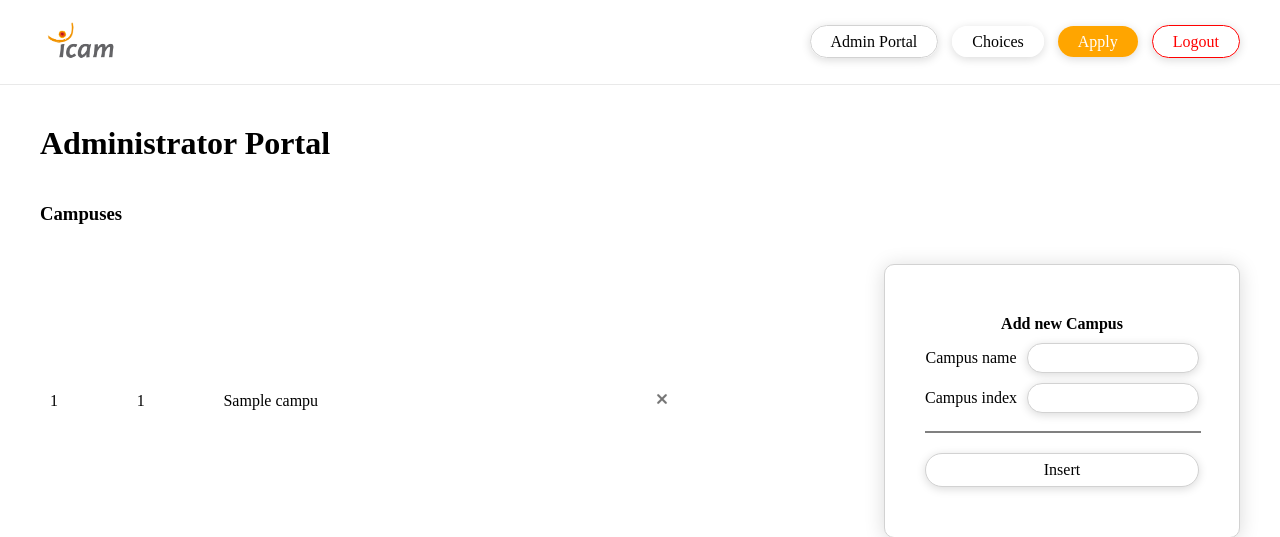
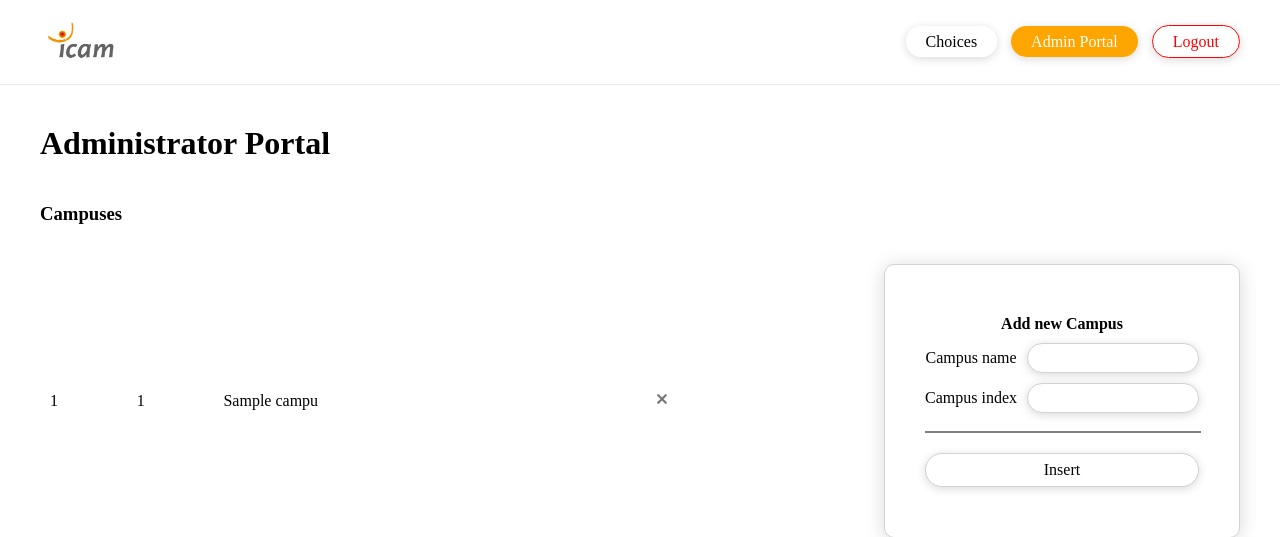
Before and after one commit to falachabt/dynamic_web_app, a Flask app: page /admin in a window 1280 px wide. Shown: the top 537 px of the page. Run offline with Flask 3, Linux system fonts and the light colour scheme; the visitor is signed in with stand-in values (Sample User, id 1); tables that the repository leaves empty or names only in its code hold one stand-in row (values such as "Sample post"); some libraries are stand-ins or nearby versions; some web fonts are replaced.

Commit message:
un peu de style et de structure sur le header

```diff
--- a/templates/base.html
+++ b/templates/base.html
@@ -18,13 +18,20 @@
 
 
       <nav>
+        {% if session.get("user") %}
+        <a href="{{ url_for('choices') }}" class="">Choices</a>
+        {% endif %}
+
         {% if session.get("userType") == 'admin' %}
-        <a href="{{ url_for('admin') }}" class="{% if active_page == 'admin' %}active{% endif %} outlined">Admin Portal</a>
+        <a href="{{ url_for('admin') }}" class="{% if active_page == 'admin' %}active{% endif %} special">Admin Portal</a>
+        {% endif %}
+
+        {% if session.get("user") and session.get("userType") != 'admin' %}
+        <a href="{{ url_for('apply') }}" class="special">Apply</a>
+        <a href="{{ url_for('logout') }}" class="critical">Logout</a>
         {% endif %}
 
         {% if session.get("user") %}
-        <a href="{{ url_for('choices') }}" class="">Choices</a>
-        <a href="{{ url_for('apply') }}" class="special">Apply</a>
         <a href="{{ url_for('logout') }}" class="critical">Logout</a>
         {% endif %}
 
```
